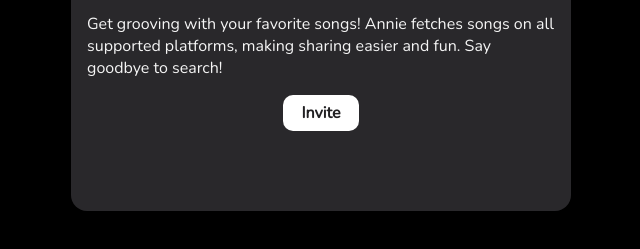
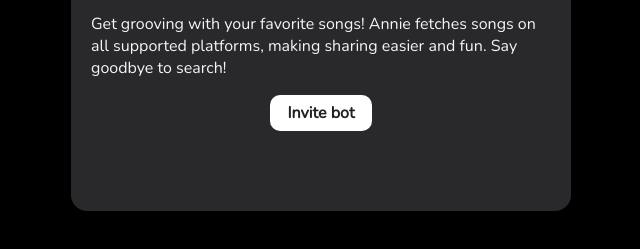
Before and after one commit to logicalley/discord.anniemusic.app, a website: page index.html in a window 1280 px wide. Shown: the part 389-638 px from the top of the page, without its empty margins (319-959 px from the left). Drawn offline with nearby package versions, Linux system fonts and the light colour scheme.

Commit message:
pad description

```diff
--- a/index.html
+++ b/index.html
@@ -58,7 +58,7 @@
         }
 
         .description {
-            padding: 0 16px;
+            padding: 0 20px;
         }
 
         @media only screen and (min-width: 767px) {
@@ -86,7 +86,7 @@
         </a>
         <p class="description">Get grooving with your favorite songs! Annie fetches songs on all supported platforms,
             making sharing easier and fun. Say goodbye to search!</p>
-        <a class="link" href="https://discordapp.com/api/oauth2/authorize?scope=bot&client_id=934526853153165342">Invite
+        <a class="link" href="https://discordapp.com/api/oauth2/authorize?scope=bot&client_id=934526853153165342">Invite bot
         </a>
     </div>
 </body>
```
